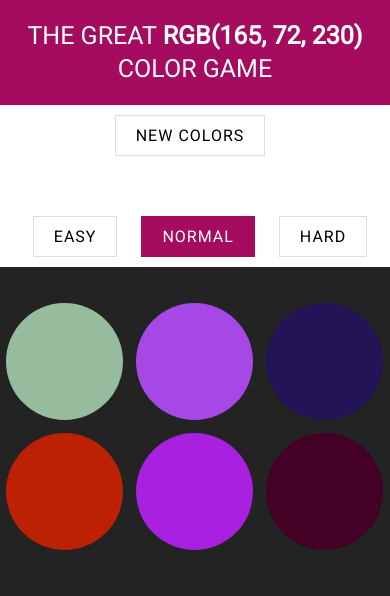
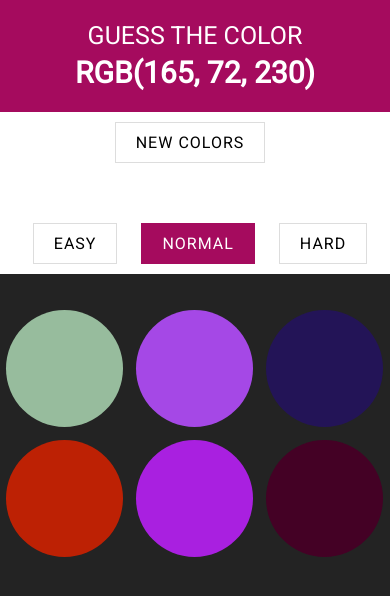
Before and after one commit to lara-isak/guess-the-color, a plain HTML site: page index.html in a window 390 px wide. Drawn offline with Linux system fonts and the light colour scheme.

Commit message:
🎨 refactor: modify h1 wording / look

```diff
--- a/index.html
+++ b/index.html
@@ -11,7 +11,7 @@
 </head>
 
 <body>
-  <h1>The Great <span id="gameColorDisplay">RGB</span> Color Game</h1>
+  <h1>Guess The Color <span id="gameColorDisplay">RGB</span></h1>
 
   <div id="stripe">
     <div class="resetButtonContainer">
--- a/style.css
+++ b/style.css
@@ -109,8 +109,8 @@ button:focus {
   }
 
   #gameColorDisplay {
-    display: inline-block;
-    font-size: 1em;
+    display: block;
+    font-size: 1.2em;
   }
 
   #stripe {
@@ -132,9 +132,4 @@ button:focus {
     font-weight: bold;
     font-size: 1.1em;
   }
-
-  #container {
-    max-height: 100%;
-  }
-
 }
```
